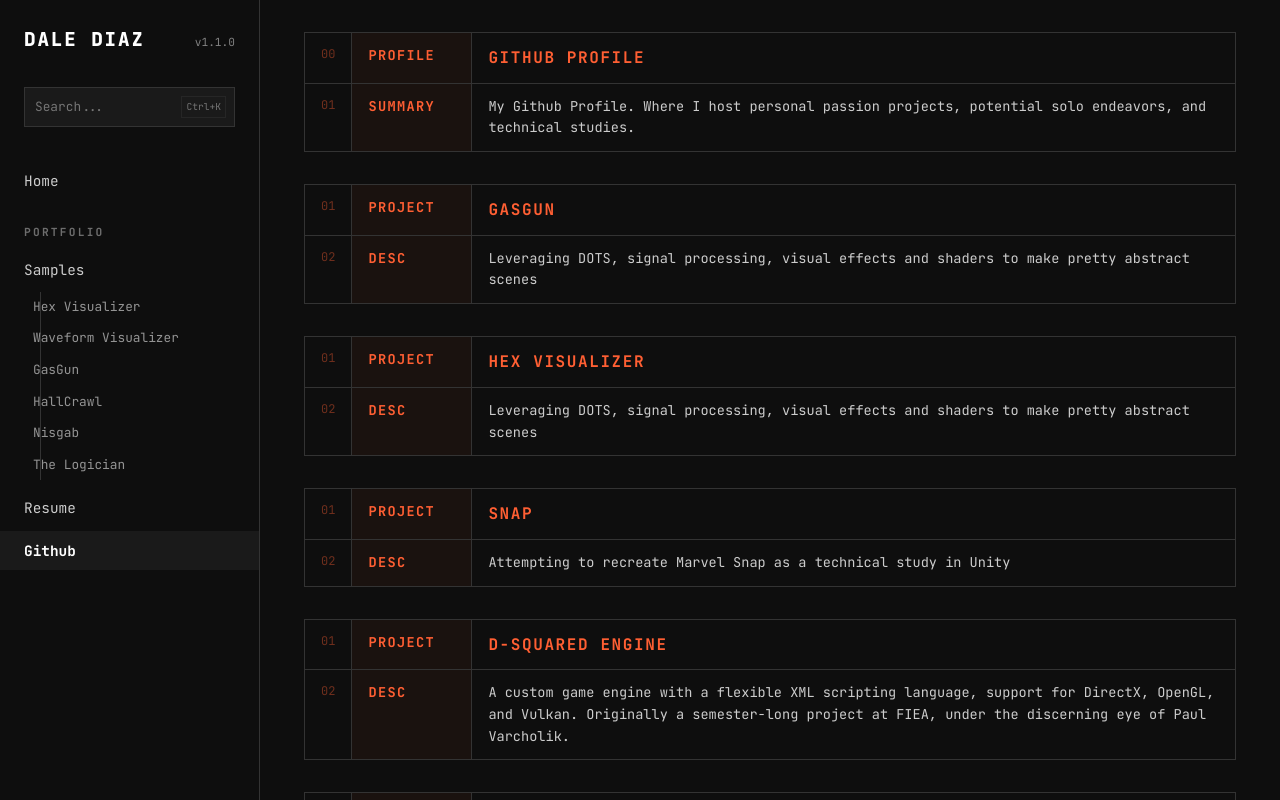
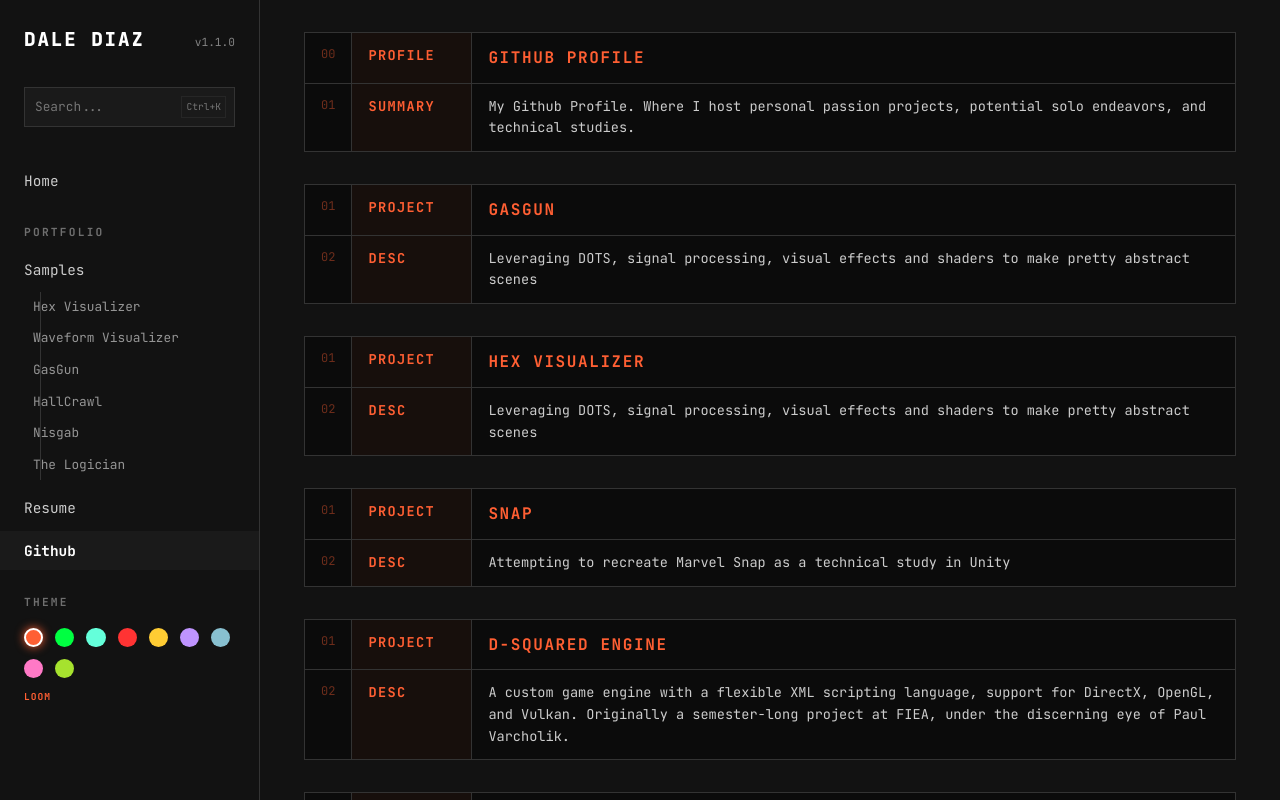
Before and after one commit to stropheum/PortfolioSite, a React (Create React App) app in the folder PortfolioSite/ClientApp/: page /github in a window 1280 px wide. Shown: the top 800 px of the page. Built offline with nearby package versions, Linux system fonts and the light colour scheme.

Commit message:
added more themes. beautified themes

```diff
--- a/PortfolioSite/ClientApp/src/components/LogoGrid.css
+++ b/PortfolioSite/ClientApp/src/components/LogoGrid.css
@@ -15,7 +15,7 @@
     box-shadow: none;
     border: 1px solid var(--border-color);
     padding: 0.5rem;
-    background-color: #1a1a1a;
+    background-color: transparent;
 }
 
 .logo:hover {
--- a/PortfolioSite/ClientApp/src/components/NavMenu.css
+++ b/PortfolioSite/ClientApp/src/components/NavMenu.css
@@ -6,7 +6,7 @@ a.navbar-brand {
 
 html {
   font-size: 14px;
-  background-color: #181818;
+  background-color: var(--bg-color);
 }
 
 @media (min-width: 768px) {
@@ -59,8 +59,45 @@ html {
   opacity: 0.6;
 }
 
+/* Theme Switcher */
+.theme-switcher {
+  display: flex;
+  flex-wrap: wrap;
+  gap: 0.75rem;
+  padding: 0.5rem 0;
+}
+
+.theme-btn {
+  width: 1.2rem;
+  height: 1.2rem;
+  border-radius: 50%;
+  border: 2px solid transparent;
+  background-color: var(--theme-color);
+  cursor: pointer;
+  transition: all 0.2s ease;
+  padding: 0;
+  position: relative;
+}
+
+.theme-btn:hover {
+  transform: scale(1.2);
+}
+
+.theme-btn.active {
+  border-color: var(--header-color);
+  box-shadow: 0 0 10px var(--theme-color);
+}
+
+.theme-name {
+  font-size: 0.6rem;
+  color: var(--accent-color);
+  font-weight: bold;
+  letter-spacing: 0.1em;
+  margin-top: 0.2rem;
+}
+
 .sidebar-search {
-  background-color: #1a1a1a;
+  background-color: var(--bg-light);
   border: 1px solid var(--border-color);
   padding: 0.5rem;
   display: flex;
@@ -112,13 +149,13 @@ html {
 }
 
 .sidebar-link:hover {
-  background-color: rgba(255, 255, 255, 0.05);
+  background-color: var(--bg-light);
   color: var(--accent-color) !important;
   text-decoration: none;
 }
 
 .sidebar-link.active {
-  background-color: #1a1a1a;
+  background-color: var(--bg-light);
   color: var(--header-color) !important;
   font-weight: bold;
 }
@@ -161,7 +198,7 @@ html {
   top: 100%;
   left: 0;
   right: 0;
-  background-color: #1a1a1a;
+  background-color: var(--bg-light);
   border: 1px solid var(--border-color);
   border-top: none;
   z-index: 100;
--- a/PortfolioSite/ClientApp/src/components/NavMenu.jsx
+++ b/PortfolioSite/ClientApp/src/components/NavMenu.jsx
@@ -7,9 +7,22 @@ export const NavMenu = () => {
   const [searchQuery, setSearchQuery] = useState('');
   const [results, setResults] = useState([]);
   const [showResults, setShowResults] = useState(false);
+  const [currentTheme, setCurrentTheme] = useState(localStorage.getItem('theme') || 'default');
   const searchRef = useRef(null);
   const containerRef = useRef(null);
   const navigate = useNavigate();
+
+  const themes = [
+    { id: 'default', name: 'LOOM', color: '#ff5f33' },
+    { id: 'matrix', name: 'PHOSPHOR', color: '#00ff41' },
+    { id: 'cobalt', name: 'COBALT', color: '#64ffda' },
+    { id: 'crimson', name: 'CRIMSON', color: '#ff3333' },
+    { id: 'gold', name: 'GOLD', color: '#ffcc33' },
+    { id: 'amethyst', name: 'AMETHYST', color: '#bf94ff' },
+    { id: 'frost', name: 'FROST', color: '#88c0d0' },
+    { id: 'rose', name: 'ROSE', color: '#ff79c6' },
+    { id: 'lime', name: 'LIME', color: '#a6e22e' },
+  ];
 
   const searchIndex = [
     { title: 'Home', path: '/', category: 'Page' },
@@ -57,6 +70,15 @@ export const NavMenu = () => {
       document.removeEventListener('mousedown', handleClickOutside);
     };
   }, []);
+
+  useEffect(() => {
+    if (currentTheme === 'default') {
+      document.documentElement.removeAttribute('data-theme');
+    } else {
+      document.documentElement.setAttribute('data-theme', currentTheme);
+    }
+    localStorage.setItem('theme', currentTheme);
+  }, [currentTheme]);
 
   const handleSearch = (e) => {
     const query = e.target.value;
@@ -168,6 +190,22 @@ export const NavMenu = () => {
             <NavLink className="sidebar-link" to="/github">Github</NavLink>
           </div>
         </div>
+
+        <div className="sidebar-group">
+          <div className="sidebar-label">THEME</div>
+          <div className="theme-switcher">
+            {themes.map(t => (
+              <button
+                key={t.id}
+                className={`theme-btn ${currentTheme === t.id ? 'active' : ''}`}
+                onClick={() => setCurrentTheme(t.id)}
+                title={t.name}
+                style={{ '--theme-color': t.color }}
+              />
+            ))}
+          </div>
+          <div className="theme-name">{themes.find(t => t.id === currentTheme)?.name}</div>
+        </div>
       </div>
     </nav>
   );
--- a/PortfolioSite/ClientApp/src/components/Samples.css
+++ b/PortfolioSite/ClientApp/src/components/Samples.css
@@ -20,7 +20,7 @@
     width: 100%;
     border-collapse: collapse;
     border: 1px solid var(--border-color);
-    background-color: var(--bg-color);
+    background-color: var(--bg-table);
     font-family: var(--font-mono);
 }
 
@@ -47,11 +47,11 @@
     font-weight: bold;
     text-transform: uppercase;
     letter-spacing: 0.1em;
-    background-color: rgba(255, 95, 51, 0.05);
+    background-color: rgba(var(--accent-rgb), 0.05);
 }
 
 .header-row {
-    background-color: rgba(255, 95, 51, 0.05);
+    background-color: rgba(var(--accent-rgb), 0.05);
 }
 
 .value-cell {
--- a/PortfolioSite/ClientApp/src/custom.css
+++ b/PortfolioSite/ClientApp/src/custom.css
@@ -1,12 +1,79 @@
 @import url('https://fonts.googleapis.com/css2?family=JetBrains+Mono:wght@400;700;800&display=swap');
 
 :root {
-  --bg-color: #0e0e0e;
+  --bg-color: #121212;
+  --bg-table: #0b0b0b;
+  --bg-light: #1a1a1a;
   --text-color: #cccccc;
   --header-color: #ffffff;
   --accent-color: #ff5f33;
+  --accent-rgb: 255, 95, 51;
   --border-color: #333333;
   --font-mono: 'JetBrains Mono', 'Fira Code', 'Courier New', monospace;
+}
+
+[data-theme='matrix'] {
+  --text-color: #00ff41;
+  --header-color: #00ff41;
+  --accent-color: #00ff41;
+  --accent-rgb: 0, 255, 65;
+  --border-color: #003b00;
+}
+
+[data-theme='cobalt'] {
+  --text-color: #8892b0;
+  --header-color: #ccd6f6;
+  --accent-color: #64ffda;
+  --accent-rgb: 100, 255, 218;
+  --border-color: #233554;
+}
+
+[data-theme='crimson'] {
+  --text-color: #e0c2c2;
+  --header-color: #ffffff;
+  --accent-color: #ff3333;
+  --accent-rgb: 255, 51, 51;
+  --border-color: #4a1a1a;
+}
+
+[data-theme='gold'] {
+  --text-color: #d4d4d4;
+  --header-color: #ffffff;
+  --accent-color: #ffcc33;
+  --accent-rgb: 255, 204, 51;
+  --border-color: #3d3428;
+}
+
+[data-theme='amethyst'] {
+  --text-color: #d8dee9;
+  --header-color: #ffffff;
+  --accent-color: #bf94ff;
+  --accent-rgb: 191, 148, 255;
+  --border-color: #3b2b4d;
+}
+
+[data-theme='frost'] {
+  --text-color: #d8dee9;
+  --header-color: #ffffff;
+  --accent-color: #88c0d0;
+  --accent-rgb: 136, 192, 208;
+  --border-color: #2e3440;
+}
+
+[data-theme='rose'] {
+  --text-color: #d8dee9;
+  --header-color: #ffffff;
+  --accent-color: #ff79c6;
+  --accent-rgb: 255, 121, 198;
+  --border-color: #4a2b3b;
+}
+
+[data-theme='lime'] {
+  --text-color: #d8dee9;
+  --header-color: #ffffff;
+  --accent-color: #a6e22e;
+  --accent-rgb: 166, 226, 46;
+  --border-color: #2e3b1a;
 }
 
 body {
@@ -14,6 +81,11 @@ body {
   color: var(--text-color);
   font-family: var(--font-mono);
   line-height: 1.6;
+  transition: background-color 0.3s ease, color 0.3s ease;
+}
+
+*, *::before, *::after {
+  transition: background-color 0.3s ease, color 0.3s ease, border-color 0.3s ease, box-shadow 0.3s ease;
 }
 
 h1, h2, h3, h4, h5, h6 {
```
